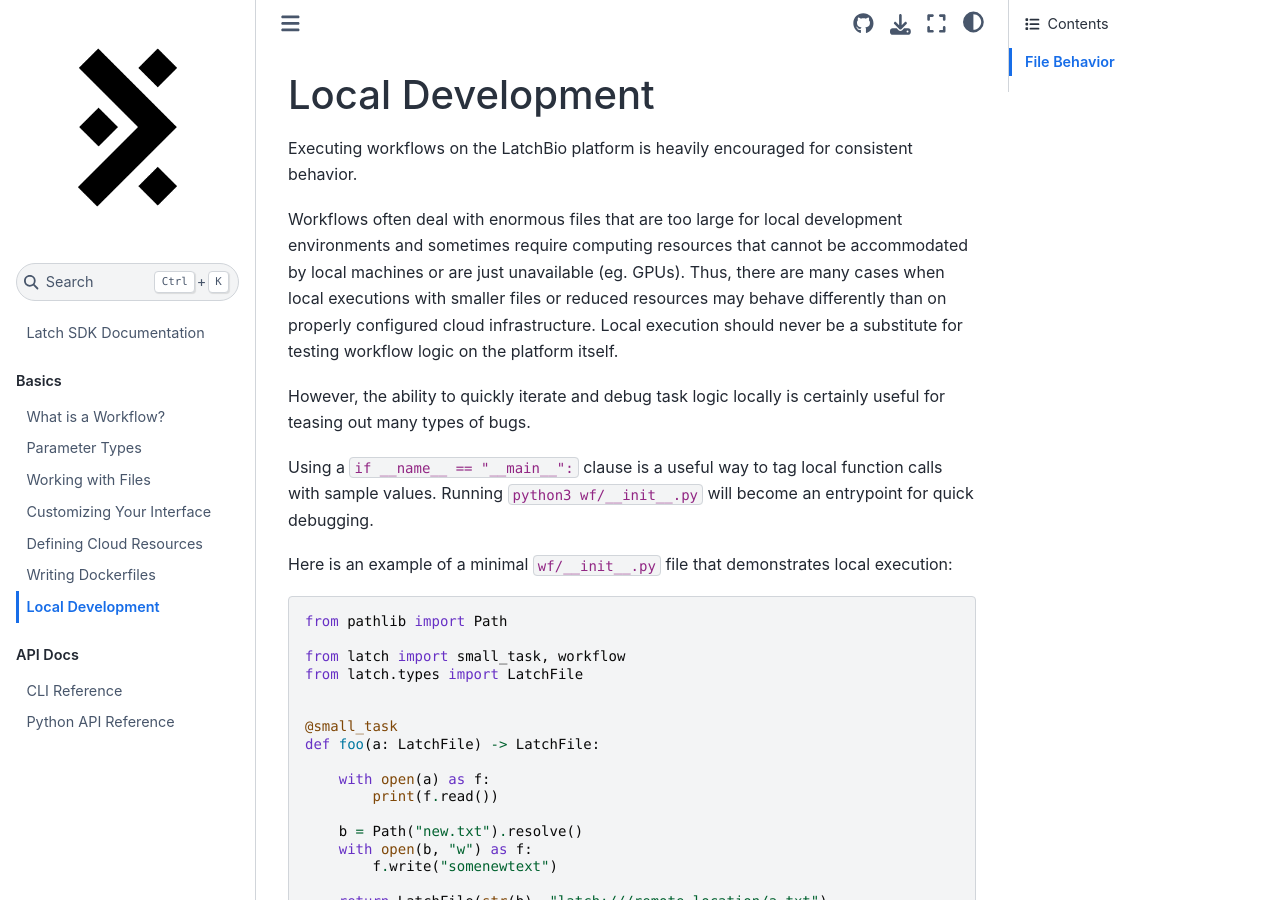
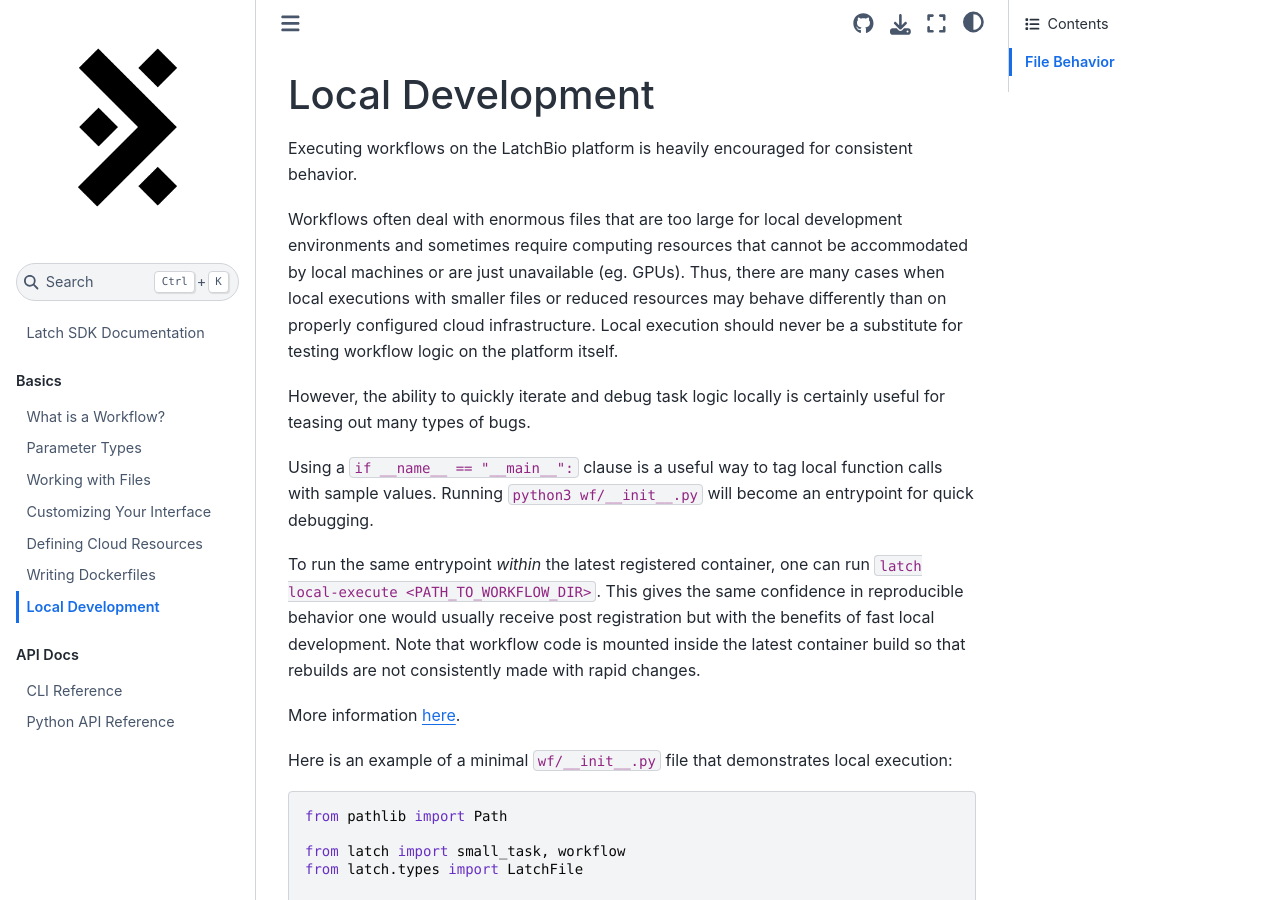
Before and after one commit to latchbio/latch, a Sphinx documentation site: the page built from docs/source/basics/local_development.md, in a window 1280 px wide and 900 px high. Built offline with Sphinx 7.4.7 and the Sphinx Book theme 1.1.4, drawn with Linux system fonts in a browser that asks for light colours.

Commit message:
added local dev docs

```diff
--- a/docs/source/basics/local_development.md
+++ b/docs/source/basics/local_development.md
@@ -18,6 +18,15 @@
 Using a `if __name__ == "__main__":` clause is a useful way to tag local
 function calls with sample values. Running `python3 wf/__init__.py` will become
 an entrypoint for quick debugging.
+
+To run the same entrypoint _within_ the latest registered container, one can run
+`latch local-execute <PATH_TO_WORKFLOW_DIR>`. This gives the same confidence in
+reproducible behavior one would usually receive post registration but with the
+benefits of fast local development. Note that workflow code is
+mounted inside the latest container build so that rebuilds are not consistently
+made with rapid changes.
+
+More information [here](https://docs.latch.bio/subcommands.html#latch-local-execute).
 
 
 Here is an example of a minimal `wf/__init__.py` file that demonstrates local
```
